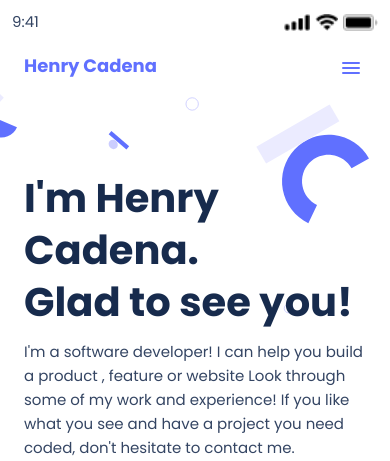
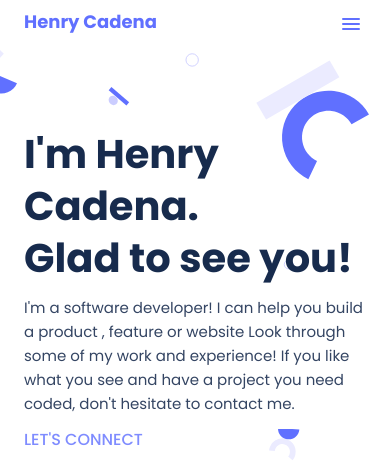
Before and after one commit to henrycadenaec/PortfolioFinishMobileVersion, a website: page index.html in a window 390 px wide. Shown: the top 461 px of the page. Drawn offline with Linux system fonts and the light colour scheme.

Commit message:
Remove the top part

```diff
--- a/index.html
+++ b/index.html
@@ -15,17 +15,6 @@
   </head>
 
   <body>
-    <section class="header-mobile">
-      <p>9:41</p>
-      <div class="header-mobile-flex">
-        <img
-          src="assets/Cellular Connection.png"
-          alt="icon cellular connection"
-        />
-        <img src="assets/Wifi.png" alt="icon wifi" />
-        <img src="assets/Battery.png" alt="icon battery" />
-      </div>
-    </section>
     <header class="header">
       <section class="container-header">
         <a class="logo" href="#"> Henry Cadena </a>
--- a/style.css
+++ b/style.css
@@ -19,35 +19,6 @@ body {
   margin: 0;
   font-family: var(--font);
   background-color: #e5e5e5;
-}
-
-/* -------------------------- Header Mobile -------------------------- */
-
-.header-mobile {
-  height: 44px;
-  position: sticky;
-  padding-left: 12px;
-  padding-right: 12px;
-  display: flex;
-  flex-direction: row;
-  justify-content: space-between;
-  align-items: center;
-  background-color: #fff;
-}
-
-.header-mobile-flex {
-  display: flex;
-  gap: 5.03px;
-}
-
-.header-mobile-flex img {
-  height: 17px;
-}
-
-@media screen and (min-width: 768px) {
-  .header-mobile {
-    display: none;
-  }
 }
 
 /* -------------------------- Header -------------------------- */
```
